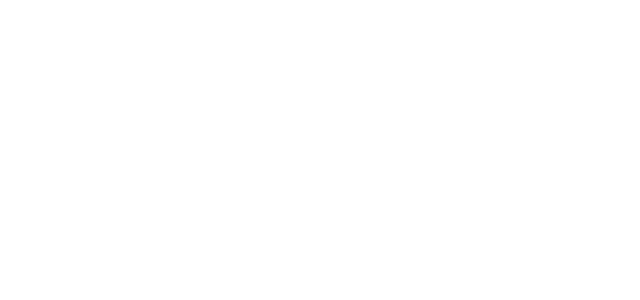
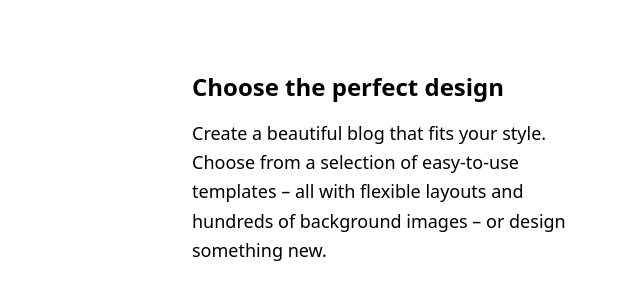
Before and after one commit to mhrjnrahul/Blog-app-with-express, a React (Vite) app in the folder client/: page / in a window 1280 px wide. Shown: the part 1032-1332 px from the top of the page, without its empty margins (640-1280 px from the left). Before the commit the page ends 800 px from the top, so only its background shows below. Built offline with nearby package versions, Linux system fonts and the light colour scheme.

Commit message:
added another component

```diff
--- a/client/src/App.jsx
+++ b/client/src/App.jsx
@@ -1,12 +1,14 @@
 import React from 'react'
 import Navbar from './components/Navbar'
 import Hero from './components/Hero'
+import Extra from './components/Extra'
 
 const App = () => {
   return (
     <div>
       <Navbar />
       <Hero />
+      <Extra />
     </div>
   )
 }
--- /dev/null
+++ b/client/src/components/Extra.jsx
@@ -0,0 +1,16 @@
+import React from 'react'
+
+const Extra = () => {
+  return (
+    <div className='w-full h-screen bg-[url("/perfect.png")] bg-no-repeat bg-cover flex items-center justify-end'>
+        <div className='flex flex-col w-1/2 max-w-md p-8 mr-8'>
+            <p className='text-2xl font-bold mb-4'>Choose the perfect design</p>
+            <p className='text-lg leading-relaxed'>Create a beautiful blog that fits your style. Choose from a selection of easy-to-use
+                templates – all with flexible layouts and hundreds of background images – or design
+                something new.</p>
+        </div>
+    </div>
+  )
+}
+
+export default Extra
--- a/client/src/index.css
+++ b/client/src/index.css
@@ -3,7 +3,3 @@
 * {
   box-sizing: border-box;
 }
-
-body {
-  overflow: hidden;
-}
```
